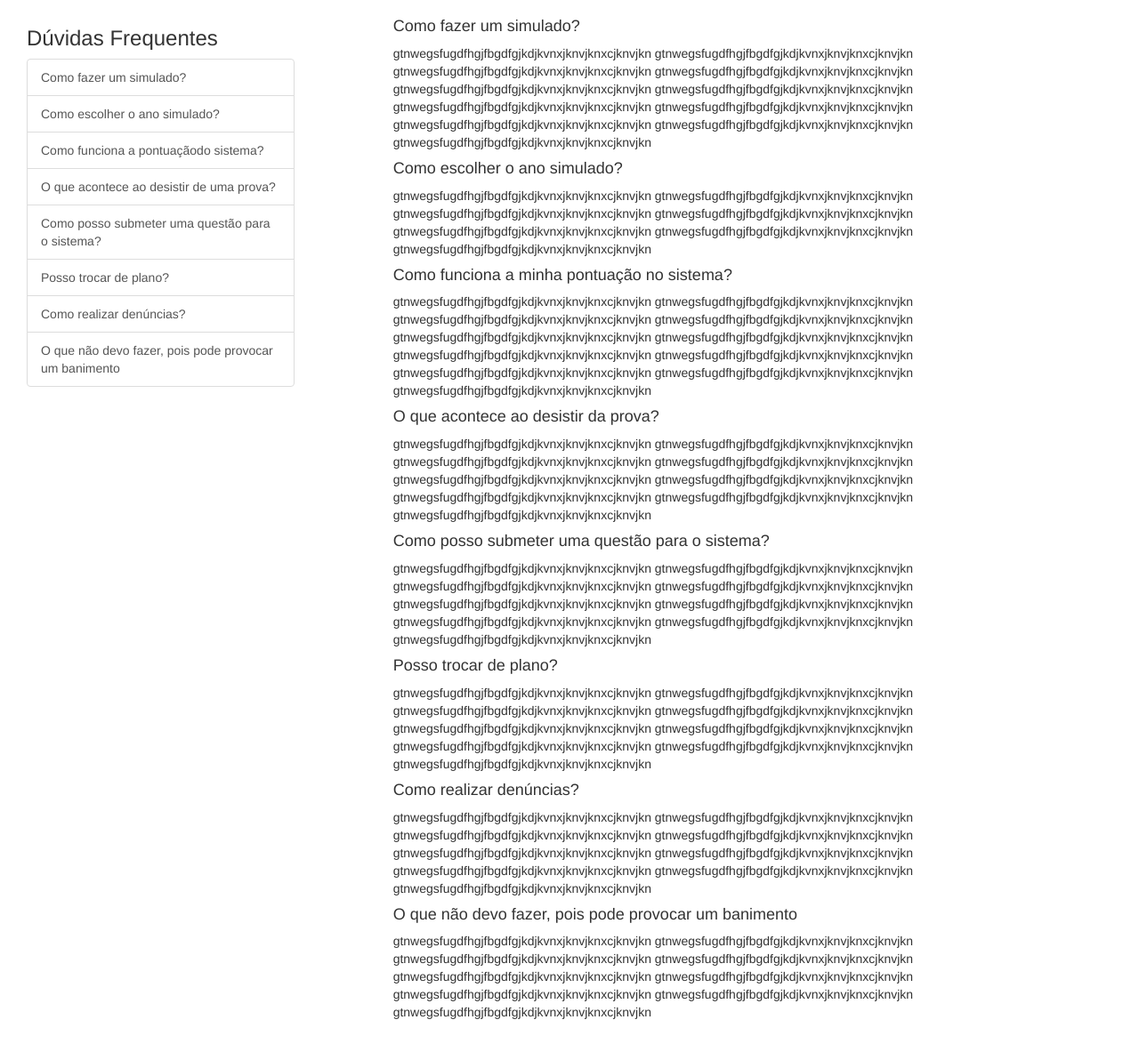
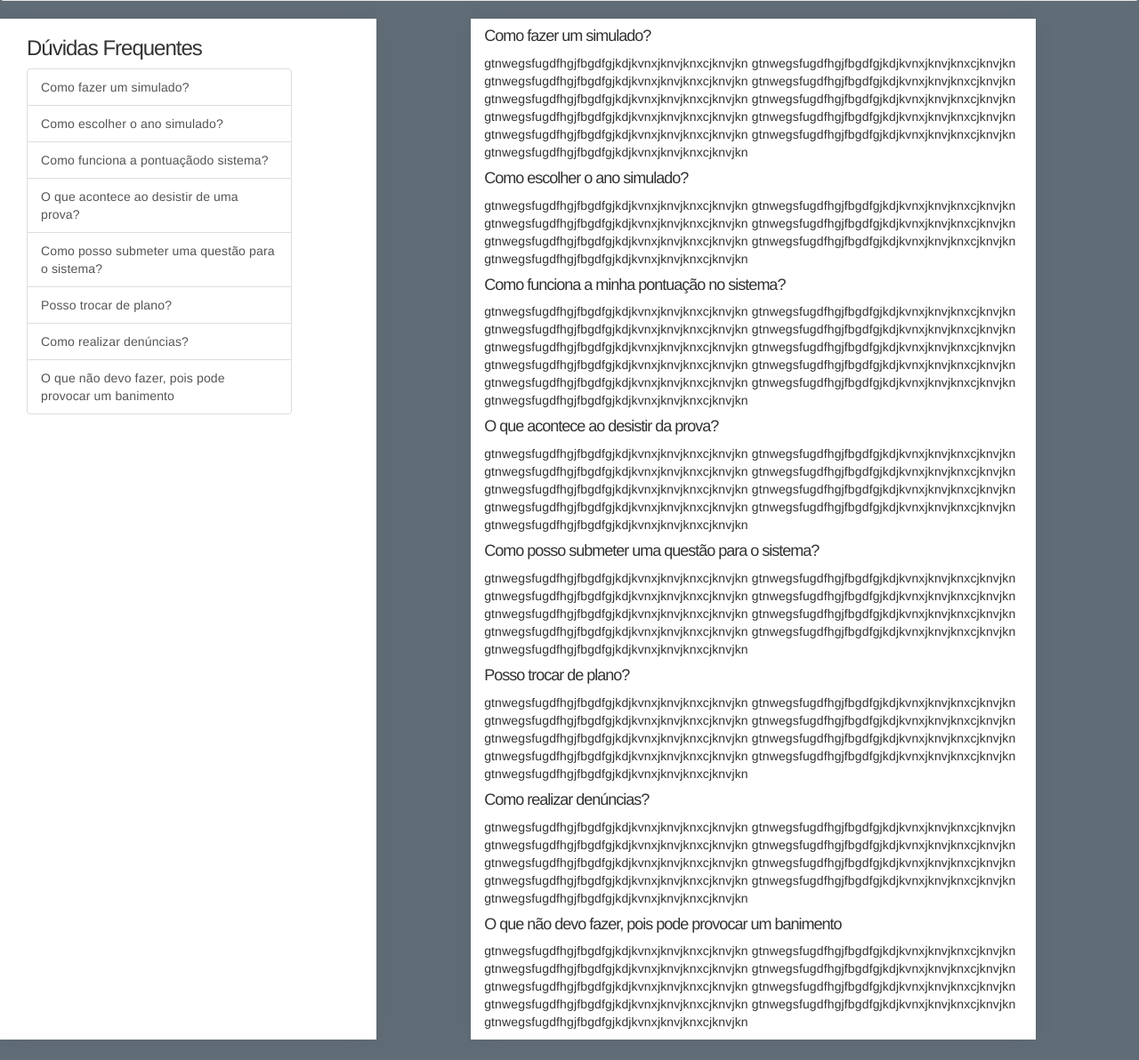
Before and after one commit to dlexPildas/simulados-do-enem, a PHP site: page /_view/tela-de-ajuda.php in a window 1280 px wide. Shown: the part 142-1334 px from the top of the page at 89% size. Before the commit the page ends 1288 px from the top, so only its background shows below. Run offline with PHP 8.4, Linux system fonts and the light colour scheme; the visitor is signed in with stand-in values (Sample User, id 1); some libraries are stand-ins or nearby versions.

Commit message:
alteração dos layouts
alteração de alguns layouts e remoção de itens como o banir usuário

```diff
--- a/_css/index.css
+++ b/_css/index.css
@@ -10,10 +10,7 @@
     font-style: none;
 }
 
-h2 {
-    color: #FFFFFF;
-}
-
+h2,
 .nav-brand {
     color: #FFFFFF;
 }
--- a/_view/navbar-adm.php
+++ b/_view/navbar-adm.php
@@ -90,9 +90,7 @@
                                 <a href="gerencia-de-conta.php">Minha Conta</a>
                             </li>
 
-                            <li>
-                                <a href="tela-de-banimento.php">Banir Usuário</a>
-                            </li>
+
 
                             <li>
                                 <a href="../_controller/logout.php">Sair</a>
--- a/_view/tela-de-ajuda.php
+++ b/_view/tela-de-ajuda.php
@@ -8,10 +8,15 @@
     <meta name="viewport" content="width=device-width, initial-scale=1.0">
     <meta http-equiv="X-UA-Compatible" content="ie=edge">
     <title>Tela de ajuda</title>
+    <!-- Milligram CSS minified -->
+	<link rel="stylesheet" href="../_css/milligram.min.css">
+
+	<!-- Main Styles -->
+    <link rel="stylesheet" href="../_css/tela-inicial-adm.css">
     <link rel="stylesheet" type="text/css" href="../_css/bootstrap3.css">
     <link rel="stylesheet" type="text/css" href="../_css/gerencia-conta.css">
 </head>
-<body>
+<body style="background-color:#606c76">
     <div>
      <?php
      /*Então, aqui deve aparecer um if para saber qual usuário está uzando a página
@@ -28,7 +33,7 @@
 
 <div class="container-fluid">
         <div class="row">
-            <div class="col-md-4 col-lg-4 col-sm-12">
+            <div class=" card col-md-4 col-lg-4 col-sm-12">
 
                 <div class="col-md-10 col-lg-10 col-sm-12">
                     <h3>Dúvidas Frequentes</h3>
@@ -45,7 +50,8 @@
 
                 </div>
             </div>
-            <div class="col-md-6 col-lg-6 col-sm-12">
+            <div class="col-md-1 col-lg-1"></div>
+            <div class=" card col-md-6 col-lg-6 col-sm-12">
              <div data-spy="scroll" data-target="#list-example" data-offset="0" class="scrollspy-example">
 
                         <h4 id="item-1">Como fazer um simulado?</h4>
@@ -151,7 +157,7 @@
 
                     </div>
             </div>
-            <div class="col-md-2 col-lg-2 col-sm-12">
+            <div class="col-md-1 col-lg-1 col-sm-12">
 
             </div>
 
--- a/_view/tela-envio-feedback.php
+++ b/_view/tela-envio-feedback.php
@@ -48,10 +48,6 @@
                             </div>
                         </form>
 					</div>
-
-
-
-
             </div>
         </div>
 </body>
```
Also changed, not shown: _view/paineldeusuario.php (+5 -4 lines), _view/tela-cadastrar-questao-oficial.php (+5 -5 lines), _view/tela-inicial-adm.php (+4 -4 lines).
